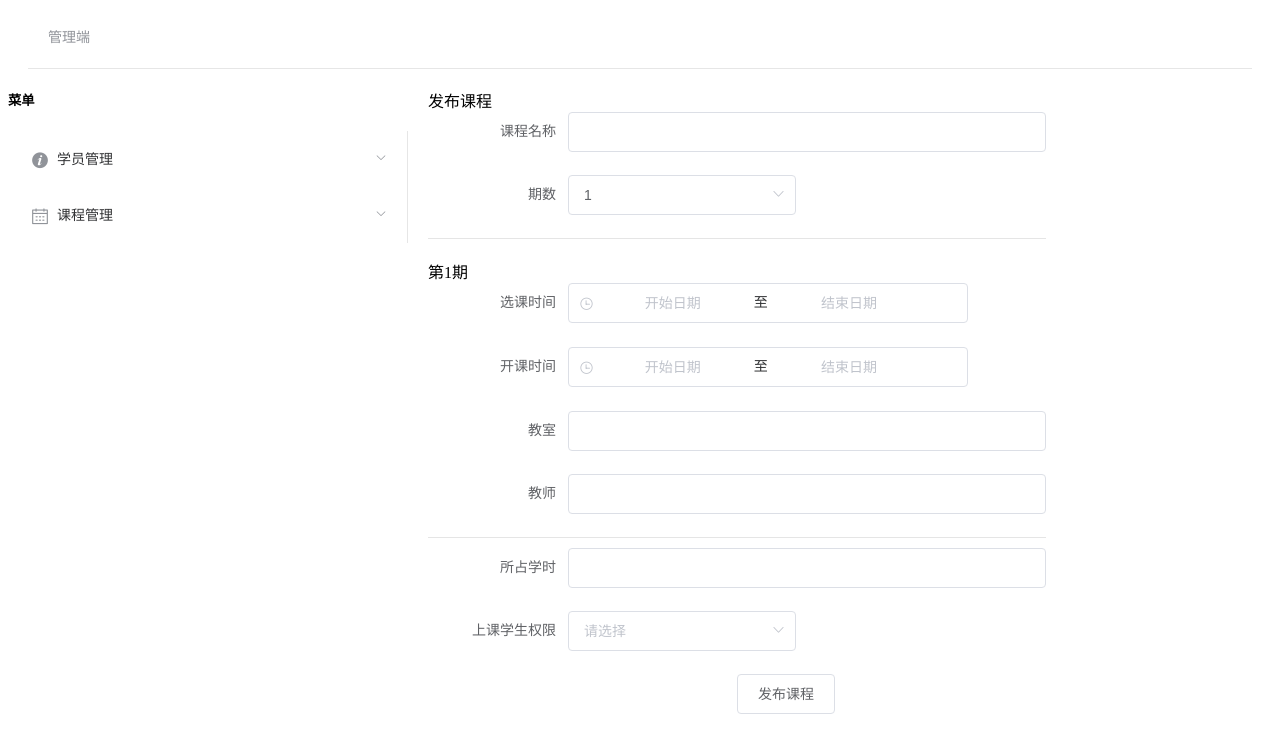
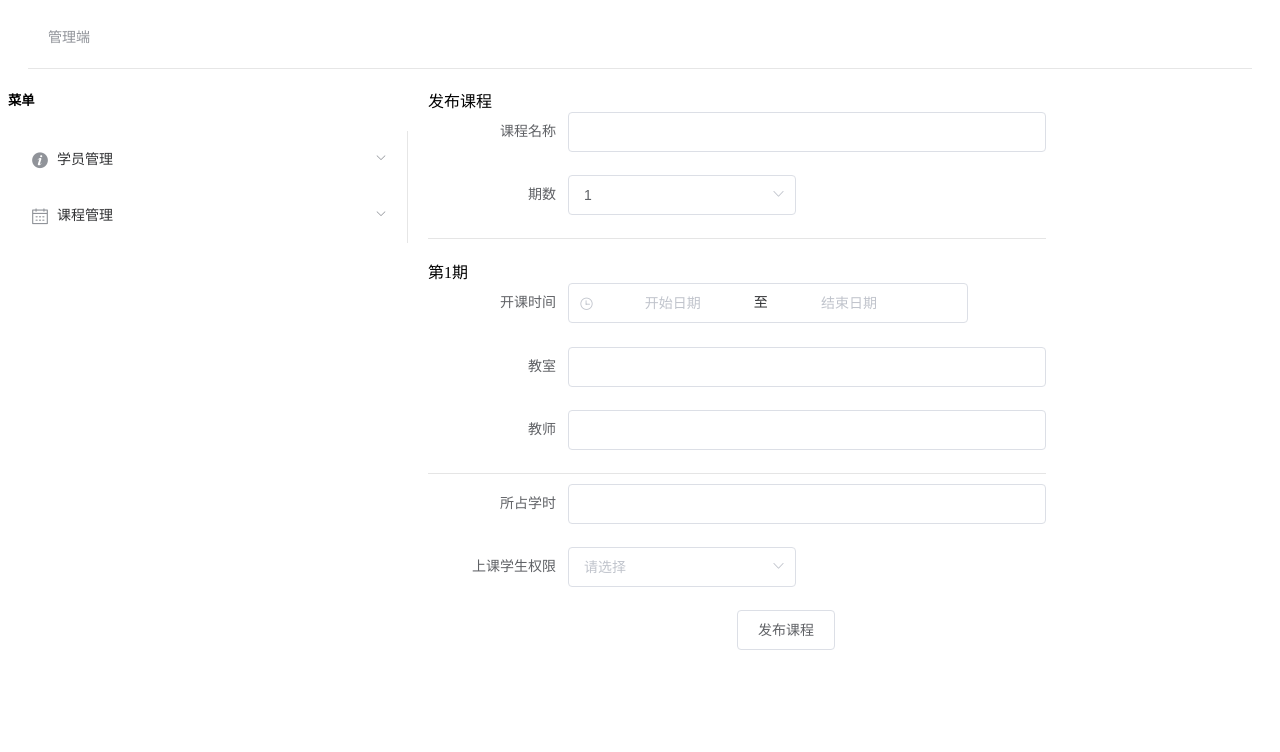
Before and after one commit to cuijinyu/selectCourseTeacher, a Vue app: page /#/releaseClass in a window 1280 px wide. Shown: the top 752 px of the page. Built offline with nearby package versions, Linux system fonts and the light colour scheme.

Commit message:
完成了http请求

```diff
--- a/src/components/releaseClass/releaseClass.vue
+++ b/src/components/releaseClass/releaseClass.vue
@@ -17,15 +17,6 @@
           <div class="time">
             <div v-for="item in stages" class="chooseTime">
               <span>{{item.name}} </span>
-              <el-form-item label="选课时间">
-                <el-date-picker
-                  v-model="item.selectClassTime"
-                  type="datetimerange"
-                  range-separator="至"
-                  start-placeholder="开始日期"
-                  end-placeholder="结束日期">
-                </el-date-picker>
-              </el-form-item>
               <el-form-item label="开课时间">
                 <el-date-picker
                   v-model="item.classTime"
@@ -89,7 +80,8 @@
               selectClassTime:[],
               classTime:[],
               teacher:"",
-              classroom:""
+              classroom:"",
+              stage:1
             }],
             tempClass:{
               power:[]
@@ -123,7 +115,27 @@
           releaseNewClass(){
               // console.log(this.stages)
             let self = this;
-            $.post(`http://${ip}/`)
+            this.stages.forEach(function (ele) {
+              ele.startDateTime = ele.classTime[0];
+              ele.endDateTime = ele.classTime[1];
+              ele.startDateTime = moment(ele.startDateTime).format("YYYY-MM-D HH:mm:ss")
+              ele.endDateTime = moment(ele.endDateTime).format("YYYY-MM-D HH:mm:ss")
+            })
+            this.$http.post(`http://${ip}/course/public`,{
+              name:self.tempClass.name,
+              time:self.tempClass.time,
+              powers:self.tempClass.power,
+              plus:self.stages
+            }).then((res)=>{
+              if(res.data.code === 1001 ){
+                self.$message("发布课程成功");
+              }else{
+                if(res.data.code === 3001){
+                  self.$message.error("您输入的数据有误");
+                }else
+                  self.$message.error("发布课程失败，请检查您的课程数据");
+              }
+            })
           }
         },
         watch:{
@@ -131,6 +143,7 @@
                 this.stages = [];
                 for(let i = 0;i < this.stageLength;i ++){
                   this.stages.push({
+                    stage:i+1,
                     name:`第${i+1}期`,
                     value:i+1,
                     selectClassTime:[],
```
